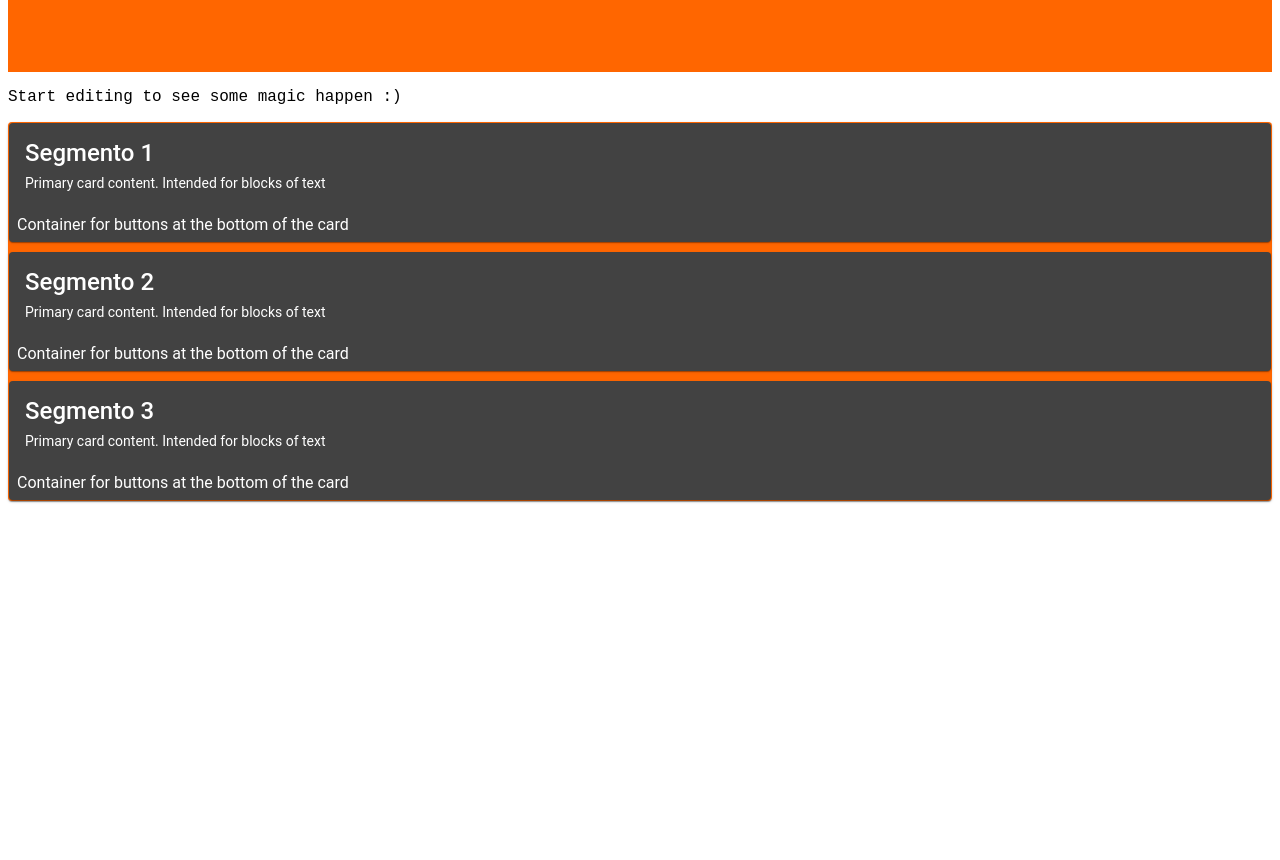
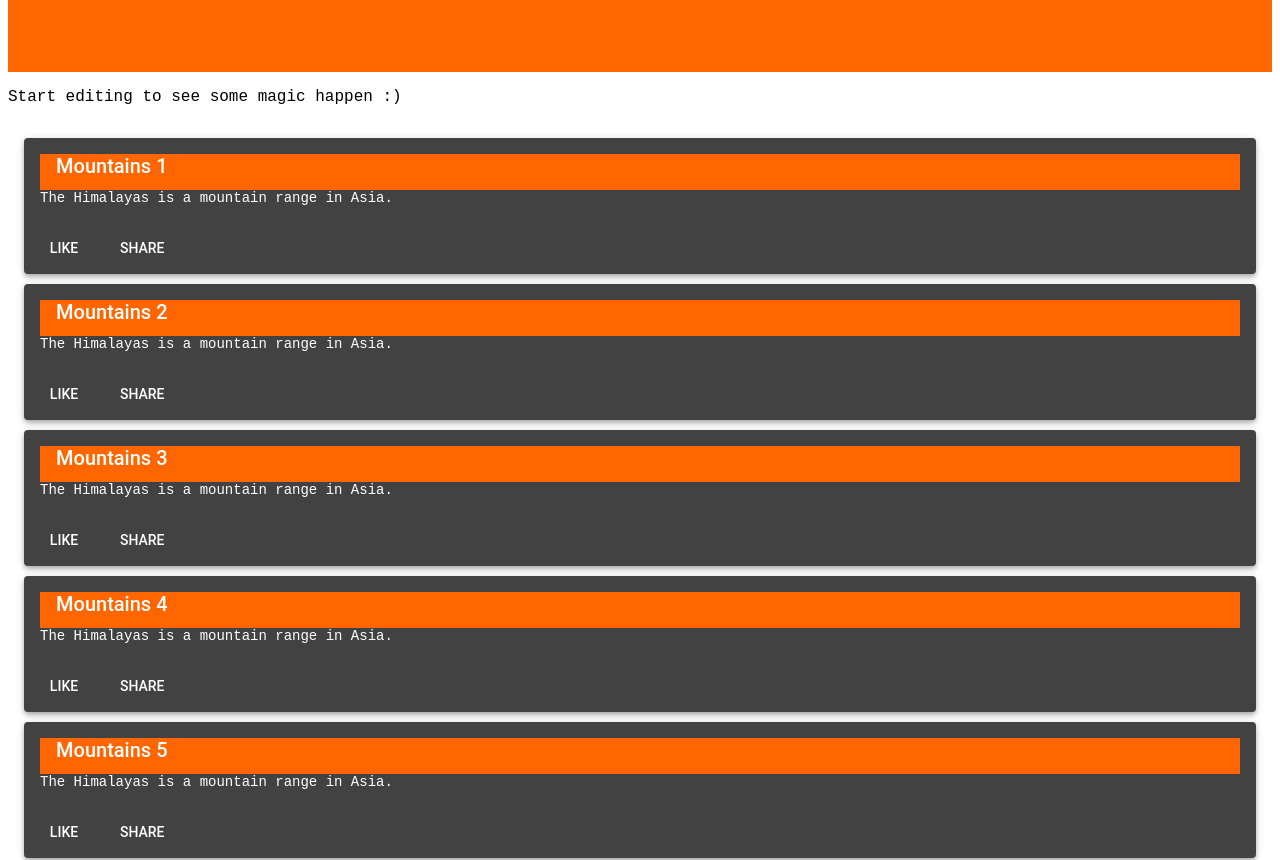
Before and after one commit to MissNonsenses/angular-EEMM, an Angular app: page / in a window 1280 px wide. Shown: the part 720-1580 px from the top of the page. Before the commit the page ends 1231 px from the top, so only its background shows below. Built offline with nearby package versions, Linux system fonts and the light colour scheme.

Commit message:
3 files modified

```diff
--- a/src/app/app.component.css
+++ b/src/app/app.component.css
@@ -38,7 +38,7 @@ mat-card {
 }
 
 mat-card-header{
-  background-color:#f9aa33 !important;
+  background-color:#ff6600 !important;
 }
 .Card-Segmentos{
   background-color: #ff6600;
@@ -48,3 +48,11 @@ mat-card-header{
   height: 100%;
   background-color:#ff6600;
 }
+
+.content {
+  padding: 16px;
+}
+
+.content > mat-card {
+  width: 200px;
+}
--- a/src/app/app.component.html
+++ b/src/app/app.component.html
@@ -2,7 +2,7 @@
   <mat-toolbar class="Barra">
     <div class="example-button-row">
          <!--<img src="https://drive.google.com/file/d/1K7xuGKdxVs4P7tfd26gU05WwuLS3ayhK/view?usp=sharing">-->
-         <img src="/app/assets/images/logo_seat_white.png">
+         <img src="./../app/assets/images/logo_seat_white.png">
          <hello name="{{ name }}"></hello>
          <button mat-button>Segmento 1</button>
          <button mat-button>Segmento 2</button>
@@ -19,6 +19,27 @@
 <p>
   Start editing to see some magic happen :)
 </p>
+
+<div class="content" fxLayout="row wrap" fxLayoutGap="16px grid">
+  <div fxFlex="25%" fxFlex.xs="100%" fxFlex.sm="33%" *ngFor="let num of [1,2,3,4,5,6,7]">
+    <mat-card class="mat-elevation-z4" >
+      <mat-card-header>
+        <mat-card-title>Mountains {{num}}</mat-card-title>
+      </mat-card-header>
+      <!--<img mat-card-image src="./../assets/images/mountains.jpg">-->
+      <mat-card-content>
+        <p>
+          The Himalayas is a mountain range in Asia.
+        </p>
+      </mat-card-content>
+      <mat-card-actions>
+        <button mat-button>LIKE</button>
+        <button mat-button>SHARE</button>
+      </mat-card-actions>
+    </mat-card>
+  </div>
+</div>
+
 
   <div fxLayout.xs="column" fxLayout="row wrap" fxLayoutGap="10px" ngClass.gt-xs="ml-10">
     <mat-card class="Card-Segmentos">
```
Also changed, not shown: src/app/app.module.ts (+23 -19 lines).
